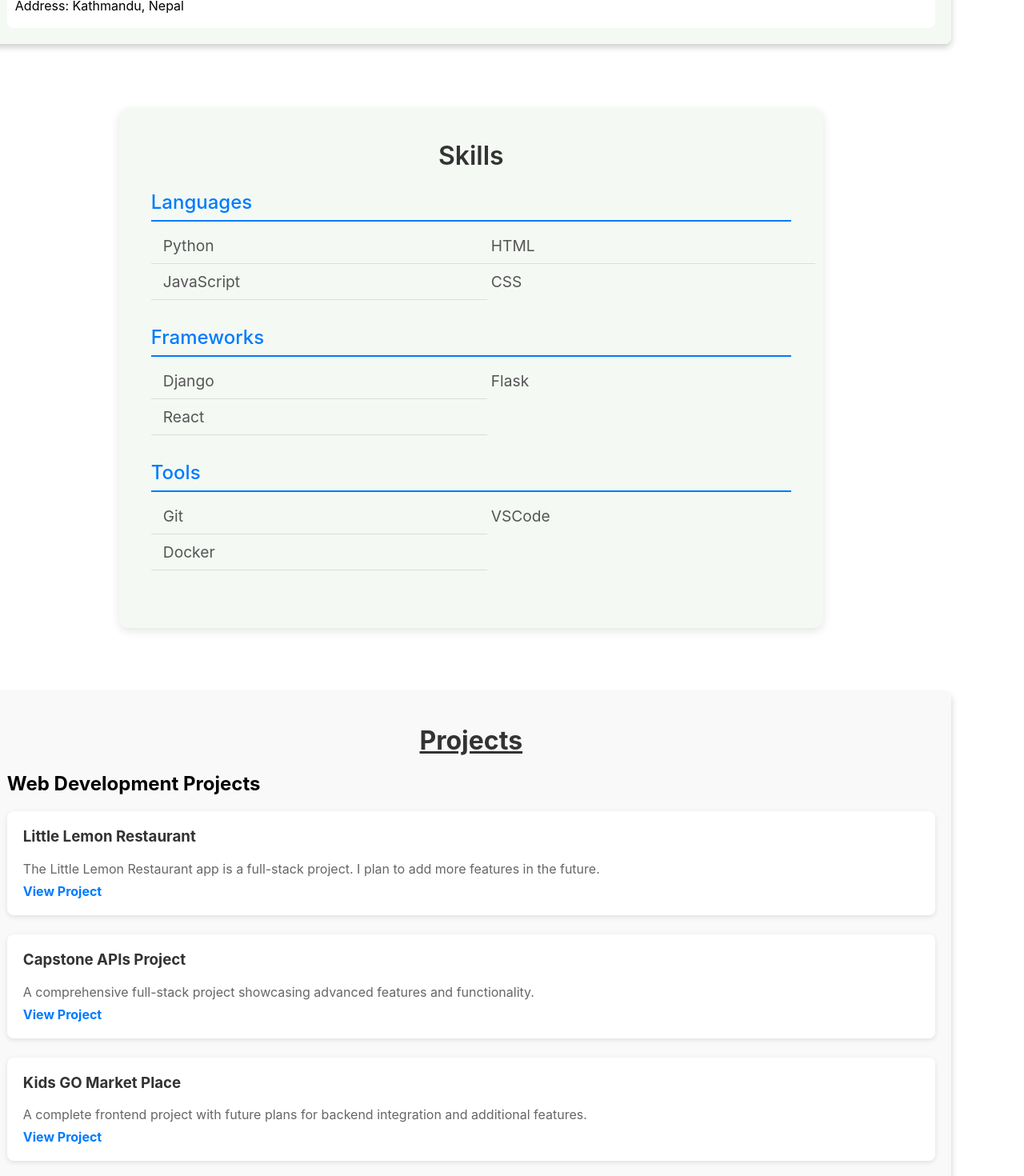
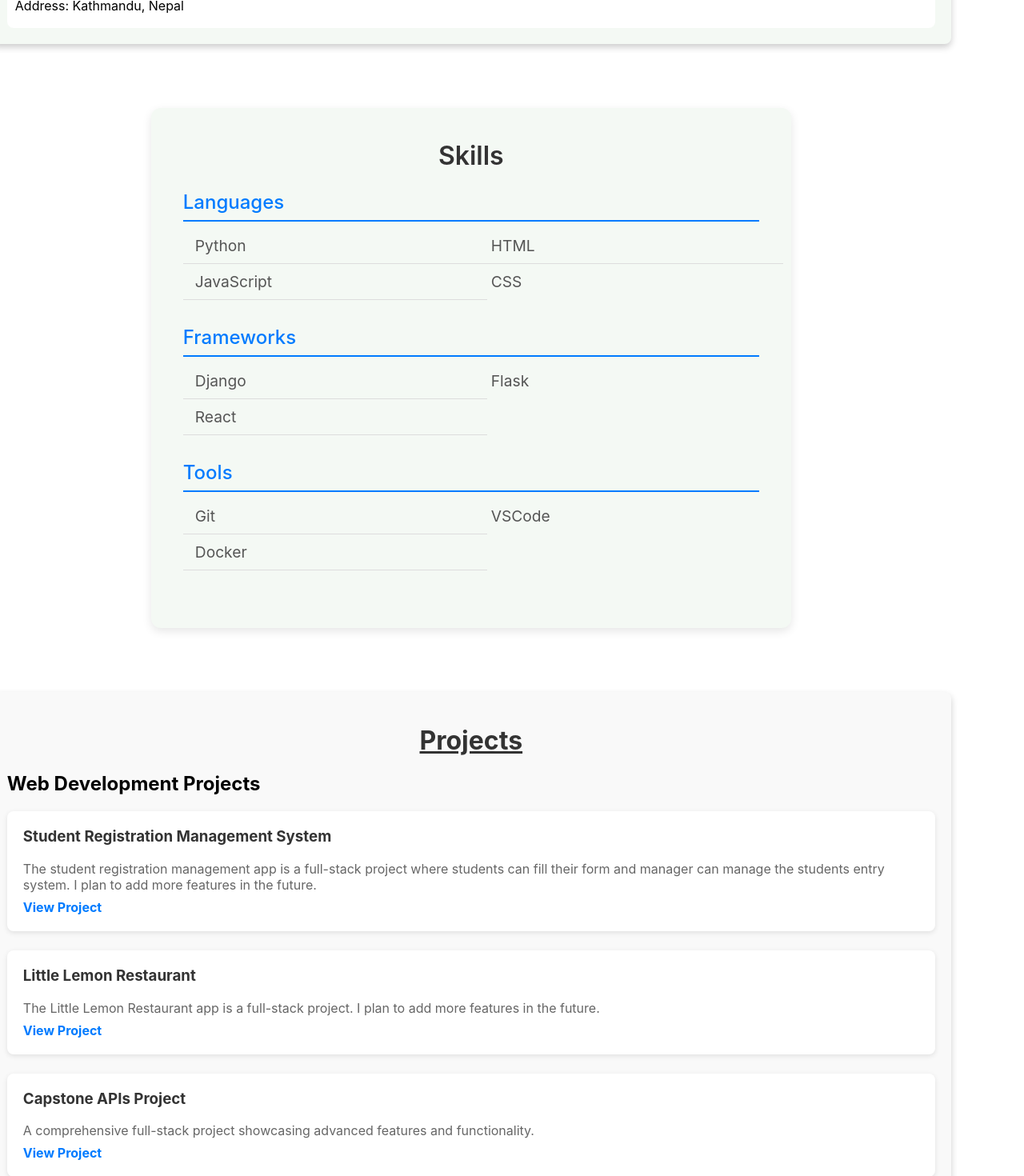
Before and after one commit to iampurnima/portfolio-version-1, a React (Create React App) app: page / in a window 1280 px wide. Shown: the part 2180-3650 px from the top of the page at 80% size. Built offline with nearby package versions, Linux system fonts and the light colour scheme.

Commit message:
changed pages

```diff
--- a/src/components/Blog.jsx
+++ b/src/components/Blog.jsx
@@ -4,6 +4,11 @@ import '../css/Blog.css'; // Import your CSS file for styling
 const Blog = () => {
   // Sample data for quotes and projects
   const projects = [
+    {
+      title: 'Student Registration Management System',
+      description: 'The student registration management app is a full-stack project where students can fill their form and manager can manage the students entry system. I plan to add more features in the future.',
+      link: 'https://github.com/iampurnima/Django-CRUD',
+    },
     {
       title: 'Little Lemon Restaurant',
       description: 'The Little Lemon Restaurant app is a full-stack project. I plan to add more features in the future.',
@@ -22,7 +27,7 @@ const Blog = () => {
     {
       title: 'Portfolio',
       description: 'A showcase of my skills and projects in frontend and backend development.',
-      link: 'http://localhost:3001/',
+      link: 'https://iampurnima.github.io/portfolio-version-1/',
     },
   ];
 
--- a/src/css/Skill.css
+++ b/src/css/Skill.css
@@ -1,16 +1,16 @@
 
-/* .skill-section {
-  padding: 40px 20px;
+.skill-section {
+  padding: 20px;
   max-width: 1200px;
   margin: auto;
-  background: rgba(155, 180, 197, 0.1);
-  border-radius: 10px;
-  box-shadow: 0 4px 20px rgba(0, 0, 0, 0.1);
-  display: flex;
-  flex-direction: column;
+  background: #f9f9f9;
+  border-radius: 8px;
+  box-shadow: 0 4px 8px rgba(0,0,0,0.2);
   margin-top: 5rem;
-  animation: fadeIn 1s ease-in;
-} */
+  width: 95vw;
+  box-sizing: border-box;
+  animation: fadeIn 1s ease-out;
+}
 
 /* Main heading styling */
 .skill-section h2 {
@@ -76,7 +76,7 @@
 @media (max-width: 768px) {
   .skill-section {
     padding: 20px;
-    width: 95vw;
+    width: 100%;
   }
 
   .skill-category h3 {
```
